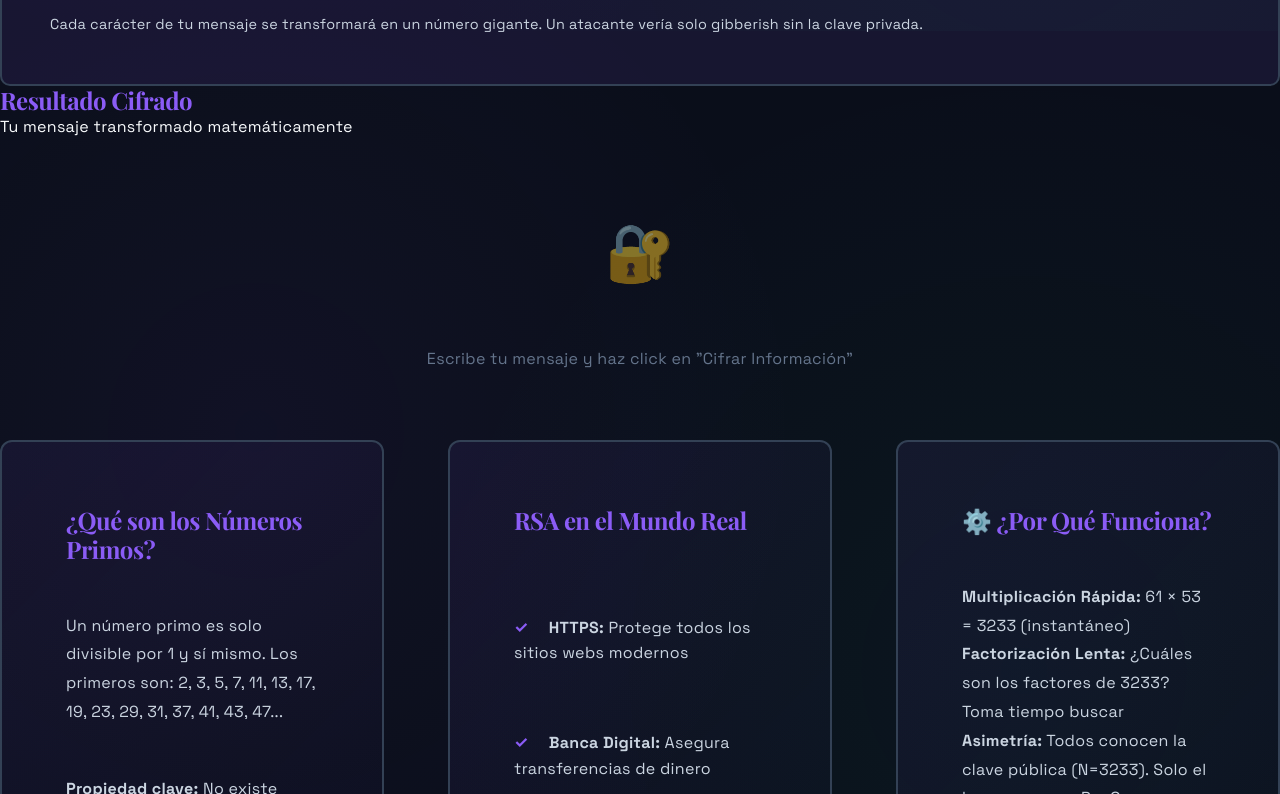
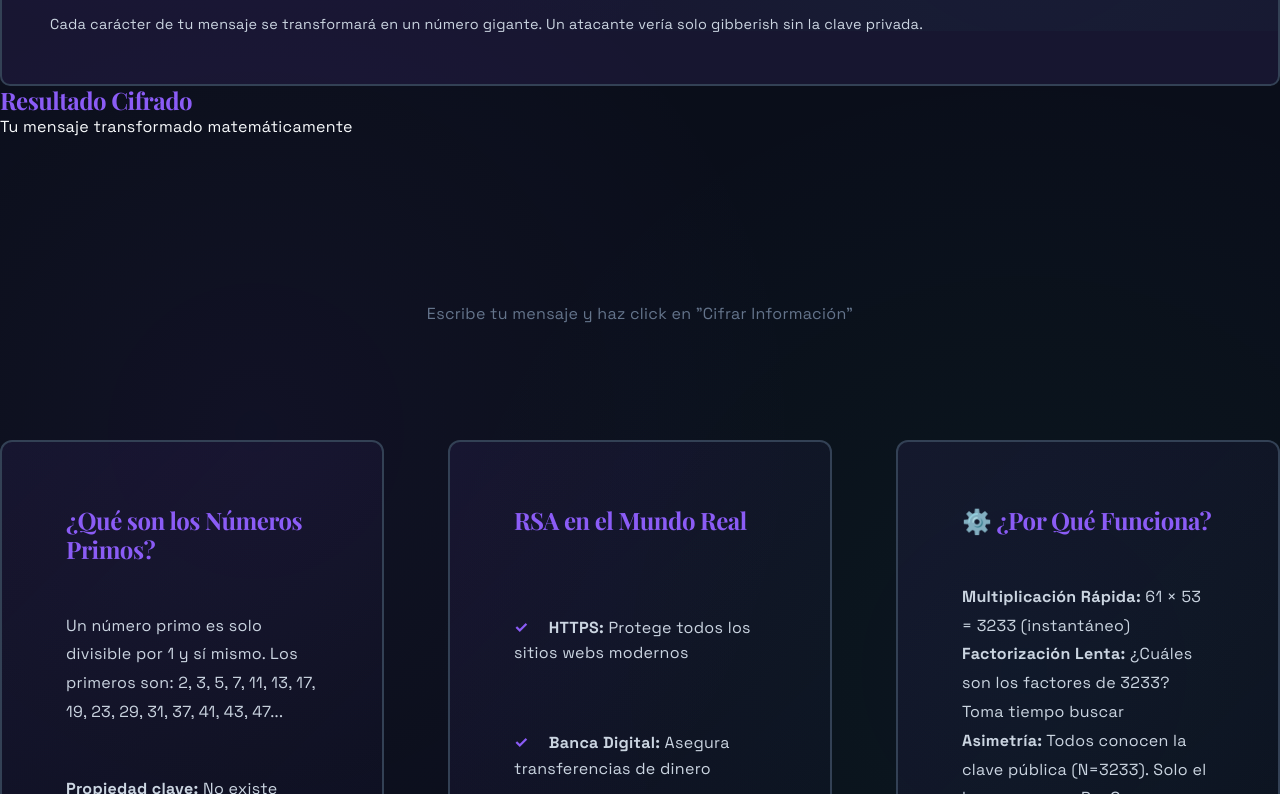
Before and after one commit to Aleyu17/proyectoweb1, a plain HTML site: page primos.html in a window 1280 px wide. Shown: the part 1569-2363 px from the top of the page. Drawn offline with nearby package versions, Linux system fonts and the light colour scheme.

Commit message:
Update primos.html

```diff
--- a/primos.html
+++ b/primos.html
@@ -144,7 +144,7 @@
 
                     <!-- Placeholder cuando no hay resultados -->
                     <div id="placeholderCrypto" class="result-placeholder">
-                        <div class="placeholder-icon">🔐</div>
+                        <div class="placeholder-icon"> </div>
                         <p>Escribe tu mensaje y haz click en "Cifrar Información"</p>
                     </div>
                 </div>
```
